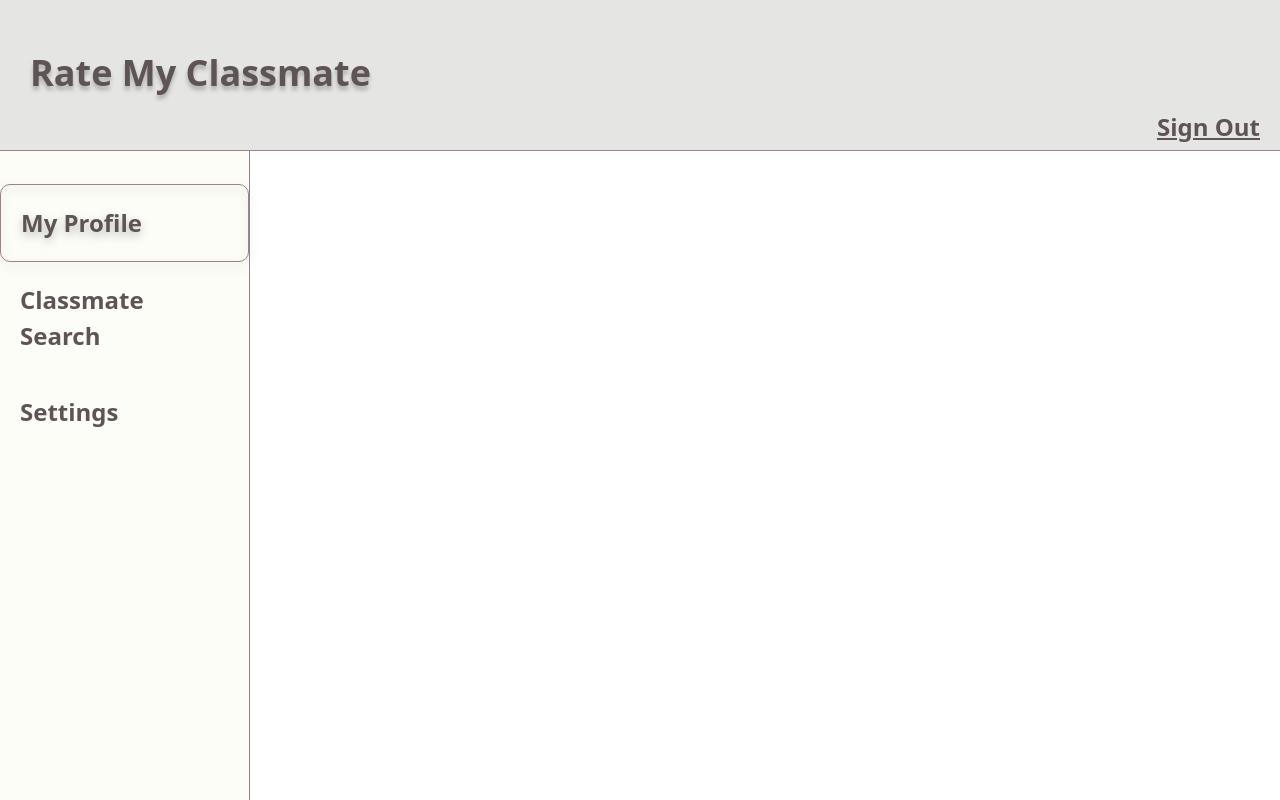
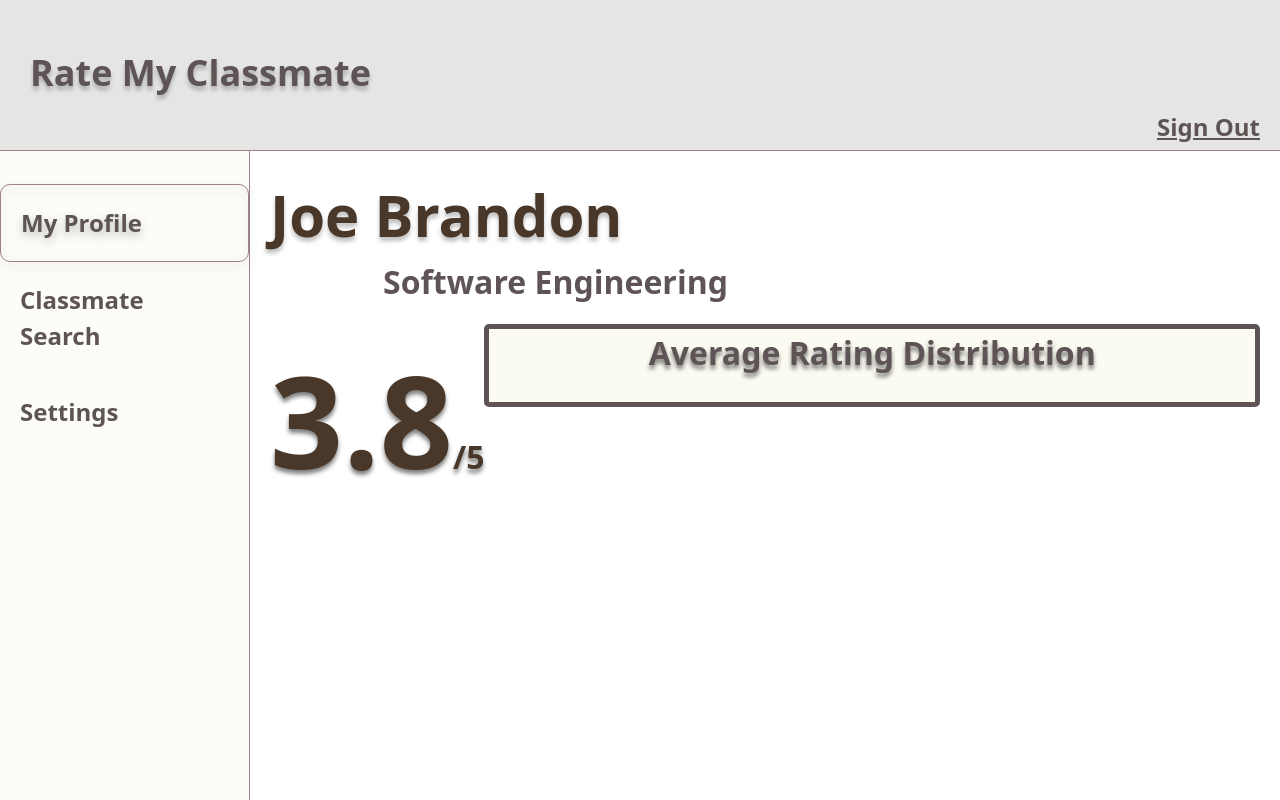
Before and after one commit to jqm4954/rate-my-classmate, a Next.js app: page /profile in a window 1280 px wide. Built offline with nearby package versions, Linux system fonts and the light colour scheme.

Commit message:
Started implementation of profile page

```diff
--- a/src/pages/profile.tsx
+++ b/src/pages/profile.tsx
@@ -3,12 +3,33 @@ import TopBar from "@/core/components/topbar";
 import styles from "src/styles/profile.module.css";
 
 export default function Profile() {
+  // TODO: API calls
+  const name: string = "Joe Brandon"
+  const major: string = "Software Engineering";
+  const overall = {
+    rating: 3.8,
+    technical: 3.4,
+    effort: 4.2,
+    sociability: 3.1,
+    contribution: 4.5
+  }
   return (
     <>
       <TopBar></TopBar>
-      <SideBar></SideBar>
-      <div className={styles.content}>
-
+      <div className="flex">
+        <SideBar></SideBar>
+        <div className={styles.content}>
+          <h2>{name}</h2>
+          <h3 className={styles.major}>{major}</h3>
+          <div className={styles.avgRatingArea}>
+            <div className={styles.overallRatingArea}>
+              <span className={styles.overallRating}>{overall.rating}</span>/5
+            </div>
+            <div className={styles.avgRatingDistribution}>
+              <div className={styles.distributionTitle}>Average Rating Distribution</div>
+            </div>
+          </div>
+        </div>
       </div>
     </>
   )
--- a/src/styles/Profile.module.css
+++ b/src/styles/Profile.module.css
@@ -1,5 +1,43 @@
 .content {
-  /* width: 100%;
-  height: 100%;
-  background-color: red; */
+  width: calc(100% - 250px);
+  padding: 20px;
 }
+
+.major {
+  margin-left: 113px;
+}
+
+.avgRatingArea {
+  display: flex;
+  justify-content: space-evenly;
+  margin-top: 18px;
+}
+
+.overallRatingArea {
+  text-shadow: 0px 4px 4px rgba(0, 0, 0, 0.5);
+  font-weight: 700;
+  font-size: 32px;
+  color: #493829;
+}
+
+.overallRating {
+  font-size: 128px;
+  color: #493829;
+}
+
+.avgRatingDistribution {
+  background: #FBFBF2;
+  border: 5px solid #5F5455;
+  border-radius: 5px;
+  padding: 0px 12px 25px 12px;
+  width: 827px;
+  height: fit-content;
+}
+
+.distributionTitle {
+  text-shadow: 0px 4px 4px rgba(0, 0, 0, 0.5);
+  font-weight: 700;
+  font-size: 32px;
+  width: 100%;
+  text-align: center;
+}
--- a/src/styles/globals.css
+++ b/src/styles/globals.css
@@ -9,3 +9,24 @@
 * {
     color: #5F5455;
 }
+
+h1 {
+    font-weight: 700;
+    font-size: 128px;
+    color: #493829;
+    text-shadow: 0px 4px 4px rgba(0, 0, 0, 0.5);
+    height: fit-content;
+}
+
+h2 {
+    font-weight: 700;
+    font-size: 58px;
+    color: #493829;
+    text-shadow: 0px 4px 4px rgba(0, 0, 0, 0.25);
+}
+
+h3 {
+    font-weight: 700;
+    font-size: 32px;
+    color: #5F5455;
+}
```
